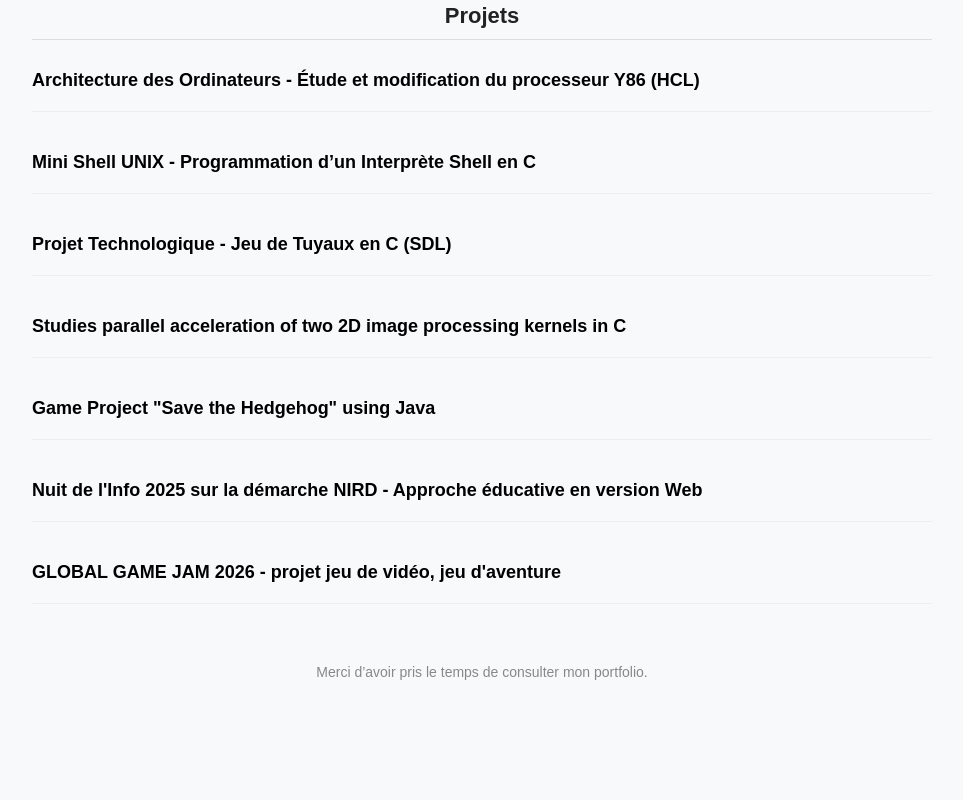
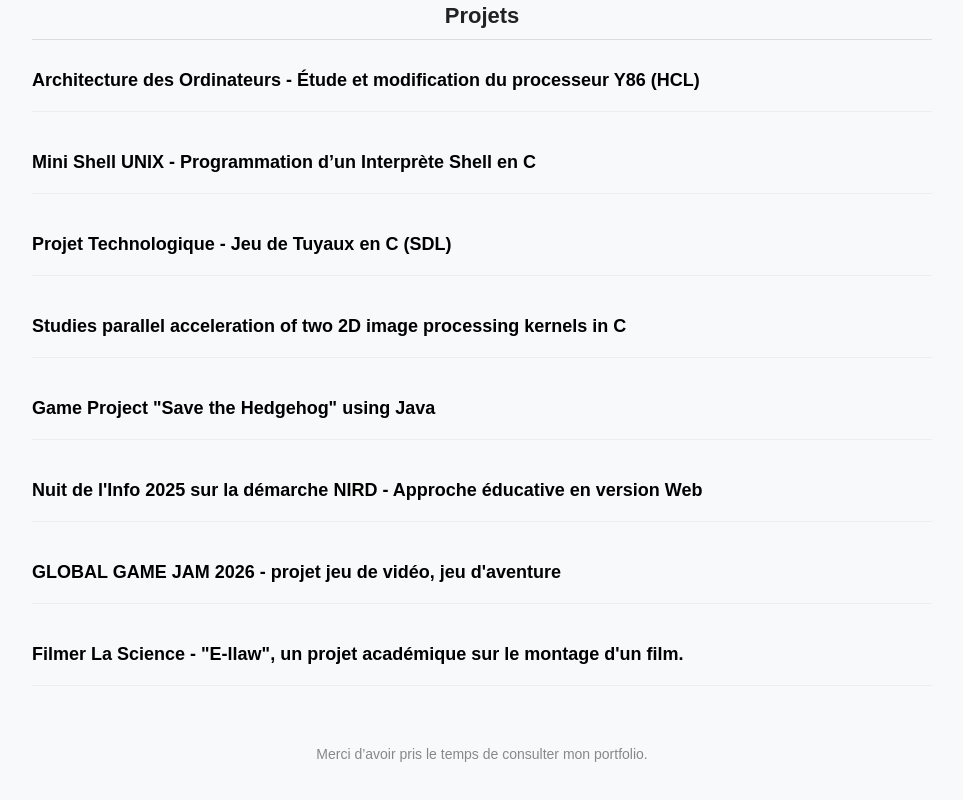
Before and after one commit to ttancltt/Portfolio-page, a plain HTML site: page index.html in a window 1280 px wide. Shown: the part 617-1417 px from the top of the page, without its empty margins (158-1121 px from the left). Before the commit the page ends 1337 px from the top, so only its background shows below. Drawn offline with Linux system fonts and the light colour scheme.

Commit message:
Add project section for 'Filmer La Science'
Added a new project section with a link to 'Filmer La Science'.

```diff
--- a/index.html
+++ b/index.html
@@ -187,6 +187,14 @@
         <!-- Capture ici -->
       </div>
 
+      <div class="project">
+        <a href="https://drive.google.com/drive/folders/1f_nKGPQC0CZ6hx9b0mJCdR2UJ4W-VqlC?usp=sharing">
+          Filmer La Science - "E-llaw", un projet académique sur le montage d'un film.
+        </a>
+        <br>
+        <!-- Capture ici -->
+      </div>
+
     </div>
 
     <footer>
```
